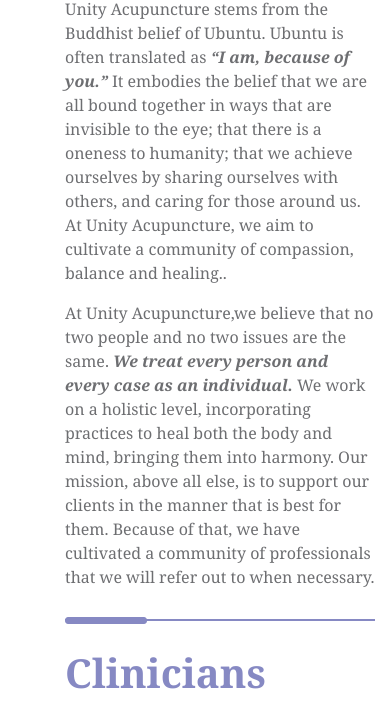
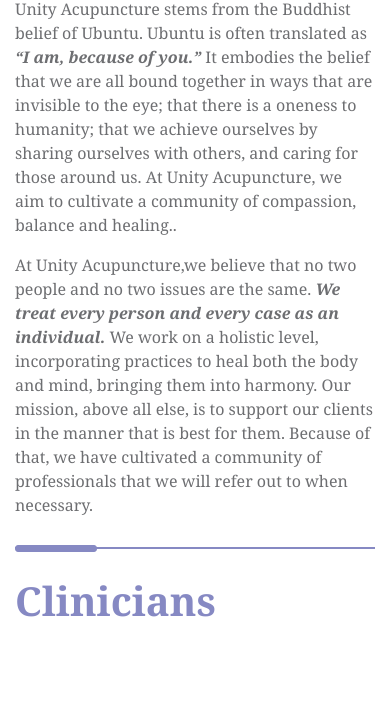
Before and after one commit to jrohland/unityacupuncture, a plain HTML site: page about.html in a window 390 px wide. Shown: the part 154-857 px from the top of the page. Drawn offline with Linux system fonts and the light colour scheme.

Commit message:
Fixing content padding on mobile

```diff
--- a/css/mobile.css
+++ b/css/mobile.css
@@ -35,3 +35,7 @@
 .navbar .navbar-nav .nav-item.active .sub-nav .nav-item {
 	background: #F5F5F5;
 }
+
+.content {
+	padding-left: 15px;
+}
```
